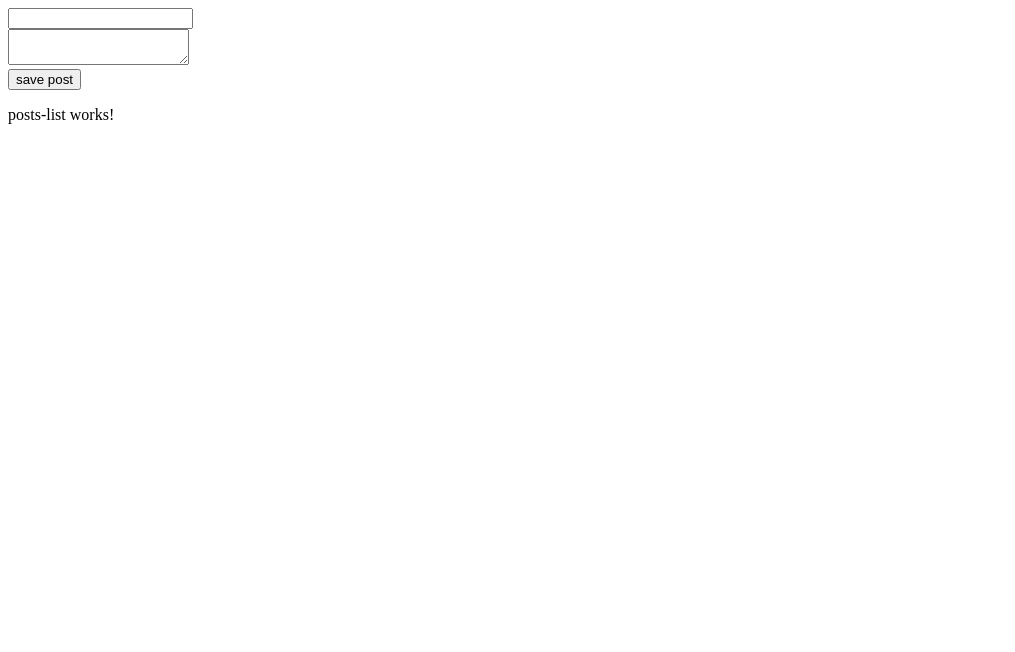
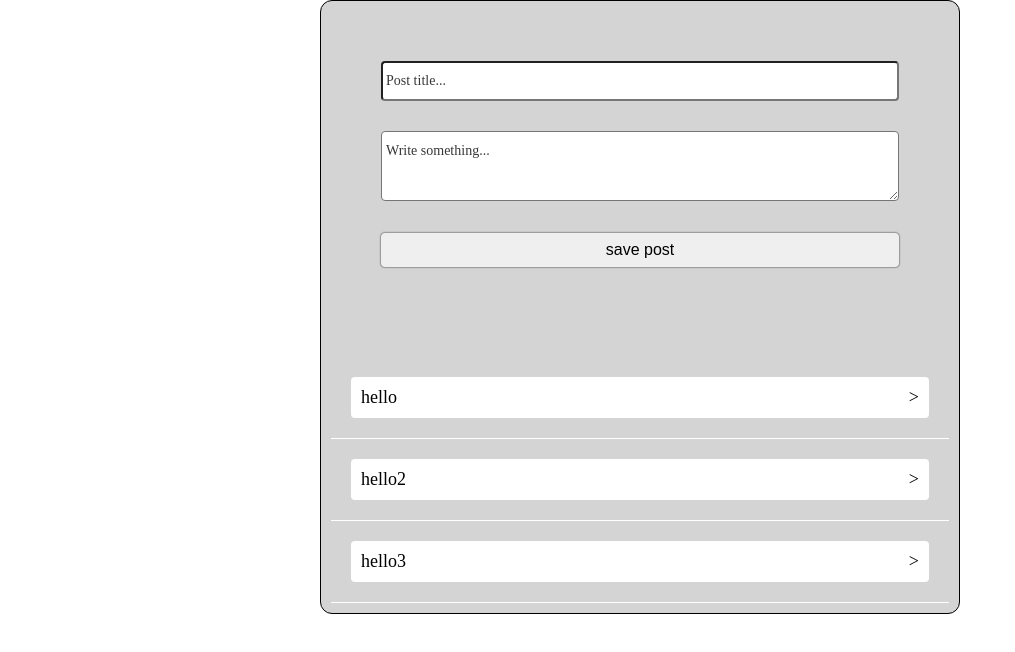
Before and after one commit to Guyr989-zz/mean-posts-project, an Angular app: page / in a window 1280 px wide. Shown: the top 652 px of the page, without its empty margins (0-1015 px from the left). Built offline with nearby package versions, Linux system fonts and the light colour scheme.

Commit message:
added form style

```diff
--- a/src/app/app.component.html
+++ b/src/app/app.component.html
@@ -1,2 +1,4 @@
-<app-create-post></app-create-post>
-<app-posts-list></app-posts-list>
+<main>
+  <app-create-post></app-create-post>
+  <app-posts-list></app-posts-list>
+</main>
--- a/src/app/components/posts/create-post/create-post.component.html
+++ b/src/app/components/posts/create-post/create-post.component.html
@@ -1,11 +1,20 @@
-<form (submit)="onAddPost(postForm)" #postForm="ngForm">
+<form class="post-form" (submit)="onAddPost(postForm)" #postForm="ngForm">
   <div class="form-control">
-    <input type="text" name="title" #title="ngModel" ngModel />
+    <input
+      id="title"
+      type="text"
+      name="title"
+      #title="ngModel"
+      ngModel
+      required
+    />
+    <label for="title" class="form-label">Post title...</label>
   </div>
   <div class="form-control">
-    <textarea name="content" #content="ngModel" ngModel></textarea>
+    <textarea name="content" #content="ngModel" ngModel required></textarea>
+    <label for="title" class="form-label">Write something...</label>
   </div>
   <div class="form-control">
-    <button type="submit">save post</button>
+    <button class="btn" type="submit">save post</button>
   </div>
 </form>
--- a/src/app/components/posts/create-post/create-post.component.scss
+++ b/src/app/components/posts/create-post/create-post.component.scss
@@ -0,0 +1,39 @@
+.post-form {
+  padding: 5em;
+  .form-control {
+    position: relative;
+    margin-bottom: 3em;
+    label {
+      position: absolute;
+      top: 12px;
+      left: 5px;
+      font-size: 1.4rem;
+      color: #383737;
+      transition: all 0.3s;
+    }
+  }
+
+  textarea:focus + label,
+  input:focus + label {
+    color: red;
+    font-size: 1.2rem;
+    top: -16px;
+    left: 0;
+    transition: all 0.3s;
+  }
+
+  input,
+  textarea {
+    padding: 0.2em;
+    font-size: 1.6rem;
+    border-radius: 4px;
+  }
+
+  input {
+    height: 40px;
+  }
+
+  textarea {
+    height: 70px;
+  }
+}
--- a/src/app/components/posts/create-post/create-post.component.ts
+++ b/src/app/components/posts/create-post/create-post.component.ts
@@ -1,5 +1,6 @@
 import { Component, OnInit } from '@angular/core';
 import { NgForm } from '@angular/forms';
+import { PostsService } from 'src/app/posts.service';
 
 @Component({
   selector: 'app-create-post',
@@ -7,16 +8,18 @@ import { NgForm } from '@angular/forms';
   styleUrls: ['./create-post.component.scss'],
 })
 export class CreatePostComponent implements OnInit {
-  constructor() {}
+  constructor(public ps: PostsService) {}
 
   ngOnInit(): void {}
 
   onAddPost(form: NgForm) {
-    const post = {
-      id: '',
-      title: form.value.title,
-      content: form.value.content,
-    };
-    console.log(post);
+    if (form.valid) {
+      const post = {
+        id: '',
+        title: form.value.title,
+        content: form.value.content,
+      };
+      this.ps.addPost(post);
+    }
   }
 }
--- /dev/null
+++ b/src/app/components/posts/post.model.ts
@@ -0,0 +1,5 @@
+export interface Post {
+  id: string;
+  title: string;
+  content: string;
+}
--- a/src/app/components/posts/posts-list/posts-list.component.html
+++ b/src/app/components/posts/posts-list/posts-list.component.html
@@ -1 +1,37 @@
-<p>posts-list works!</p>
+<div class="posts-list-container">
+  <ul *ngIf="posts.length > 0" class="posts-list">
+    <li *ngFor="let post of posts">
+      <div>
+        <div class="post-details" (click)="toggleContent(post.id)">
+          <div class="title flex-container space-between">
+            {{ post.title }}
+            <div
+              [ngClass]="{ active: active === true && post.id == postId }"
+              class="arrow"
+            >
+              >
+            </div>
+          </div>
+          <div
+            [ngClass]="{ open: active === true && post.id == postId }"
+            class="content flex-container space-between"
+          >
+            {{ post.content }}
+            <div class="post-actions flex-container">
+              <button (click)="onEdit($event, post.id)" class="btn btn-edit">
+                EDIT
+              </button>
+              <button
+                (click)="onDelete($event, post.id)"
+                class="btn btn-delete"
+              >
+                DELETE
+              </button>
+            </div>
+          </div>
+        </div>
+      </div>
+    </li>
+  </ul>
+  <p *ngIf="posts.length === 0">No posts yet</p>
+</div>
--- a/src/app/components/posts/posts-list/posts-list.component.scss
+++ b/src/app/components/posts/posts-list/posts-list.component.scss
@@ -0,0 +1,62 @@
+.posts-list-container {
+  margin-top: 1em;
+
+  li {
+    border-bottom: 1px solid #fff;
+    padding: 2em;
+
+    .post-details {
+      background: #fff;
+      border-radius: 4px;
+      padding: 1em;
+    }
+
+    .title,
+    .content {
+      font-size: 2em;
+    }
+
+    .post-actions {
+      min-width: 160px;
+      justify-content: space-between;
+    }
+
+    .arrow {
+      transition: transform 0.2s ease-out;
+      transition-delay: 0.1s;
+    }
+    .arrow.active {
+      transition: transform 0.5s;
+      transform: rotate(90deg);
+    }
+
+    .title {
+      cursor: pointer;
+      font-size: 1.8rem;
+    }
+
+    .content {
+      max-height: 0;
+      padding: 0 0 0 15px;
+
+      font-size: 1.6rem;
+      overflow: hidden;
+      will-change: auto;
+      transition: max-height, margin-top 0.5s;
+
+      button {
+        display: none;
+      }
+    }
+
+    .content.open {
+      margin-top: 20px;
+      max-height: 1000px;
+      border-left: 1px solid #000;
+      transition: max-height, margin-top 0.9s;
+      button {
+        display: block;
+      }
+    }
+  }
+}
--- a/src/app/components/posts/posts-list/posts-list.component.ts
+++ b/src/app/components/posts/posts-list/posts-list.component.ts
@@ -1,15 +1,53 @@
 import { Component, OnInit } from '@angular/core';
+import { Post } from '../post.model';
 
 @Component({
   selector: 'app-posts-list',
   templateUrl: './posts-list.component.html',
-  styleUrls: ['./posts-list.component.scss']
+  styleUrls: ['./posts-list.component.scss'],
 })
 export class PostsListComponent implements OnInit {
+  active: boolean = false;
+  postId: string = '';
+  posts: Post[] = [
+    {
+      id: '1',
+      title: 'hello',
+      content:
+        'hello content hello contenthello contenthello contenthello contenthello contenthello contenthello contenthello contenthello contenthello contenthello contenthello contenthello contenthello contenthello contenthello contenthello contenthello contenthello contenthello contenthello contenthello contenthello contenthello contenthello contenthello contenthello contenthello contenthello contenthello content',
+    },
+    {
+      id: '2',
+      title: 'hello2',
+      content:
+        'hello content hello contenthello contenthello contenthello contenthello contenthello contenthello contenthello contenthello contenthello contenthello contenthello contenthello contenthello contenthello contenthello contenthello contenthello contenthello contenthello contenthello contenthello contenthello contenthello contenthello contenthello contenthello contenthello contenthello contenthello content',
+    },
+    {
+      id: '3',
+      title: 'hello3',
+      content:
+        'hello content hello contenthello contenthello contenthello contenthello contenthello contenthello contenthello contenthello contenthello contenthello contenthello contenthello contenthello contenthello contenthello contenthello contenthello contenthello contenthello contenthello contenthello contenthello contenthello contenthello contenthello contenthello contenthello contenthello contenthello content',
+    },
+  ];
+  constructor() {}
 
-  constructor() { }
+  ngOnInit(): void {}
 
-  ngOnInit(): void {
+  toggleContent(postId: string) {
+    if (this.postId == postId) {
+      this.active = false;
+      this.postId = '';
+    } else {
+      this.postId = postId;
+      this.active = true;
+    }
   }
-
+  onEdit(e: MouseEvent, postId: string) {
+    e.stopPropagation();
+    console.log(postId);
+  }
+  onDelete(e: MouseEvent, postId: string) {
+    e.stopPropagation();
+    console.log(postId);
+  }
 }
--- a/src/app/posts.service.ts
+++ b/src/app/posts.service.ts
@@ -1,9 +1,25 @@
+import { HttpClient } from '@angular/common/http';
 import { Injectable } from '@angular/core';
+import { Subject } from 'rxjs';
+import { Post } from './components/posts/post.model';
 
 @Injectable({
-  providedIn: 'root'
+  providedIn: 'root',
 })
 export class PostsService {
+  posts: Post[] = [];
+  updatedPosts = new Subject<Post[]>();
+  constructor(private http: HttpClient) {}
 
-  constructor() { }
+  getPosts() {
+    return [...this.posts];
+  }
+
+  addPost(post: Post) {
+    console.log(post);
+  }
+
+  deletePost(postId: string) {
+    console.log(postId + ' deleted');
+  }
 }
--- a/src/styles.scss
+++ b/src/styles.scss
@@ -1 +1,87 @@
 /* You can add global styles to this file, and also import other style files */
+$bg-dark: #d4d4d4;
+
+* {
+  margin: 0;
+  padding: 0;
+  box-sizing: border-box;
+}
+
+html {
+  font-size: 10px;
+}
+main {
+  padding: 10px;
+  background: $bg-dark;
+  border-radius: 12px;
+  border: 1px solid #000000;
+}
+
+@media (min-width: 768px) {
+  main {
+    width: 50%;
+    margin: auto;
+  }
+}
+
+ul {
+  list-style: none;
+}
+
+input,
+textarea,
+.btn {
+  width: 100%;
+}
+
+.flex-container {
+  display: flex;
+}
+
+.space-between {
+  justify-content: space-between;
+}
+
+.align-center {
+  align-items: center;
+}
+
+.btn {
+  padding: 0.5em;
+  border: none;
+  border-radius: 4px;
+
+  font-size: 1.6em;
+
+  box-shadow: 0 0 2px #110101;
+  transform-origin: right;
+  transition: box-shadow, font-size 0.2s;
+
+  cursor: pointer;
+}
+
+.btn:active {
+  box-shadow: none;
+  font-size: 1.5em;
+}
+
+.btn-edit,
+.btn-delete {
+  width: 70px;
+  height: 30px;
+  color: #fff;
+  background: rgb(235, 73, 73);
+  font-weight: bold;
+  font-size: 0.7em;
+  box-shadow: none;
+}
+
+.btn-edit {
+  background: rgb(255, 229, 80);
+  color: #000;
+}
+
+.btn-edit:active,
+.btn-delete:active {
+  font-size: 0.6em;
+}
```
